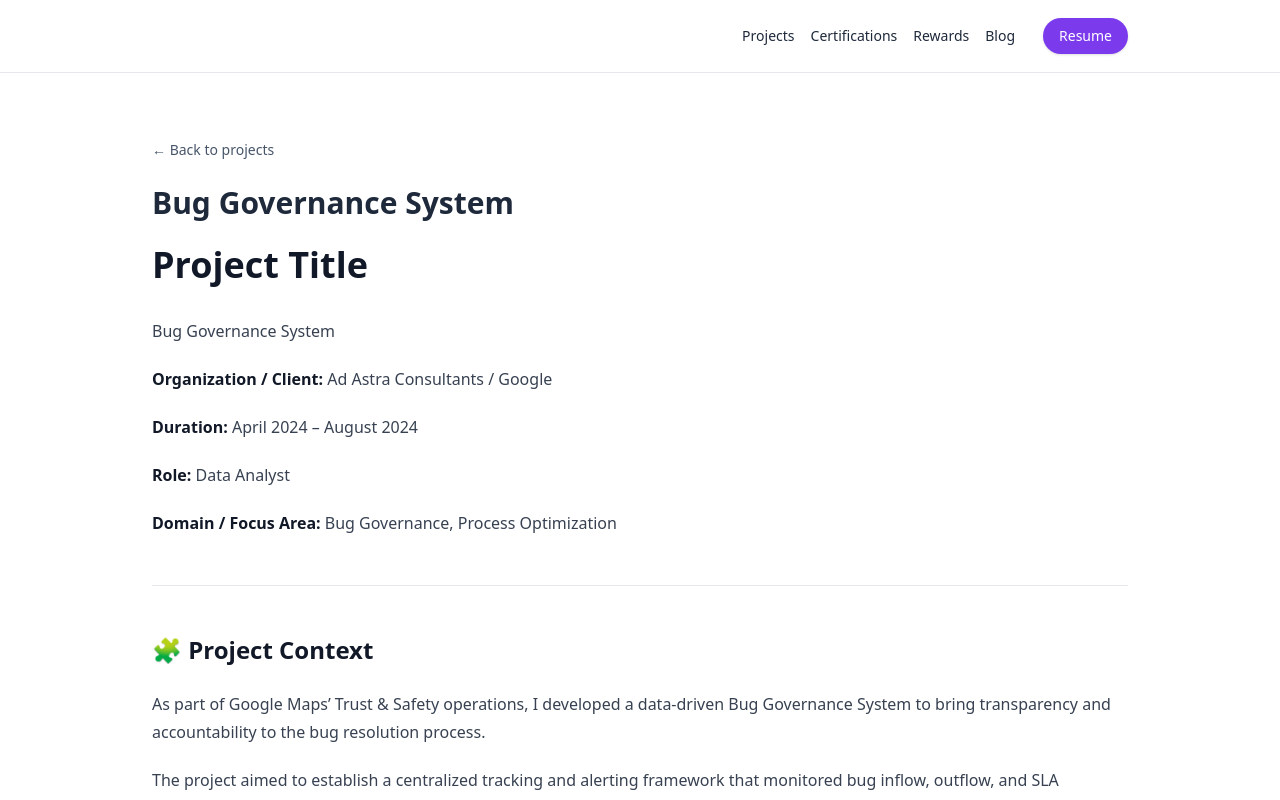
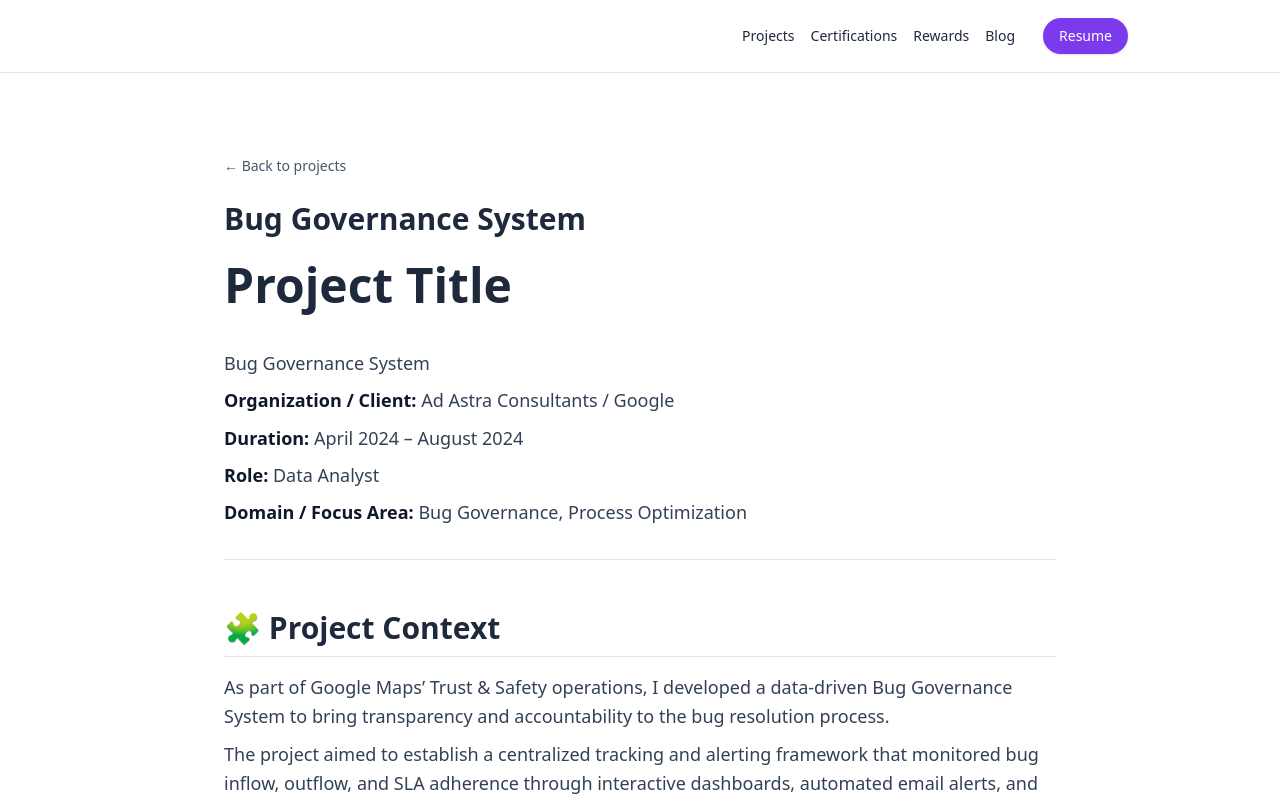
Before and after one commit to kottawartushar/tushar-web-site, a Next.js app: page /projects/bug_governance_system in a window 1280 px wide. Shown: the top 800 px of the page. Built offline with nearby package versions, Linux system fonts and the light colour scheme.

Commit message:
Modifed file

```diff
--- a/app/projects/[slug]/page.jsx
+++ b/app/projects/[slug]/page.jsx
@@ -13,8 +13,8 @@ export default async function ProjectDetail({ params }) {
   try {
     const { frontmatter, html } = await getHTMLFromFile(`projects/${slug}.md`);
     return (
-      <section className="min-h-screen py-16">
-        <div className="max-w-5xl mx-auto px-6">
+      <section className="min-h-screen py-20 bg-white">
+        <div className="max-w-4xl mx-auto px-6 md:px-8">
           <div className="mb-6">
             <Link href="/projects" className="text-sm text-slate-600 hover:underline">← Back to projects</Link>
           </div>
@@ -25,7 +25,16 @@ export default async function ProjectDetail({ params }) {
             {frontmatter.date ? new Date(frontmatter.date).toLocaleDateString() : null}
           </div>
 
-          <div className="prose max-w-none" dangerouslySetInnerHTML={{ __html: html }} />
+          <div
+            className="prose prose-lg prose-slate max-w-none leading-relaxed
+                       prose-headings:font-heading prose-headings:font-semibold prose-headings:text-slate-800
+                       prose-h2:border-b prose-h2:pb-2 prose-h2:mt-12 prose-h2:mb-4
+                       prose-strong:text-slate-900 prose-strong:font-semibold
+                       prose-li:my-1 prose-p:my-2 prose-img:rounded-xl
+                       prose-hr:my-8 prose-hr:border-slate-200
+                       dark:prose-invert"
+            dangerouslySetInnerHTML={{ __html: html }}
+          />
         </div>
       </section>
     );
```
